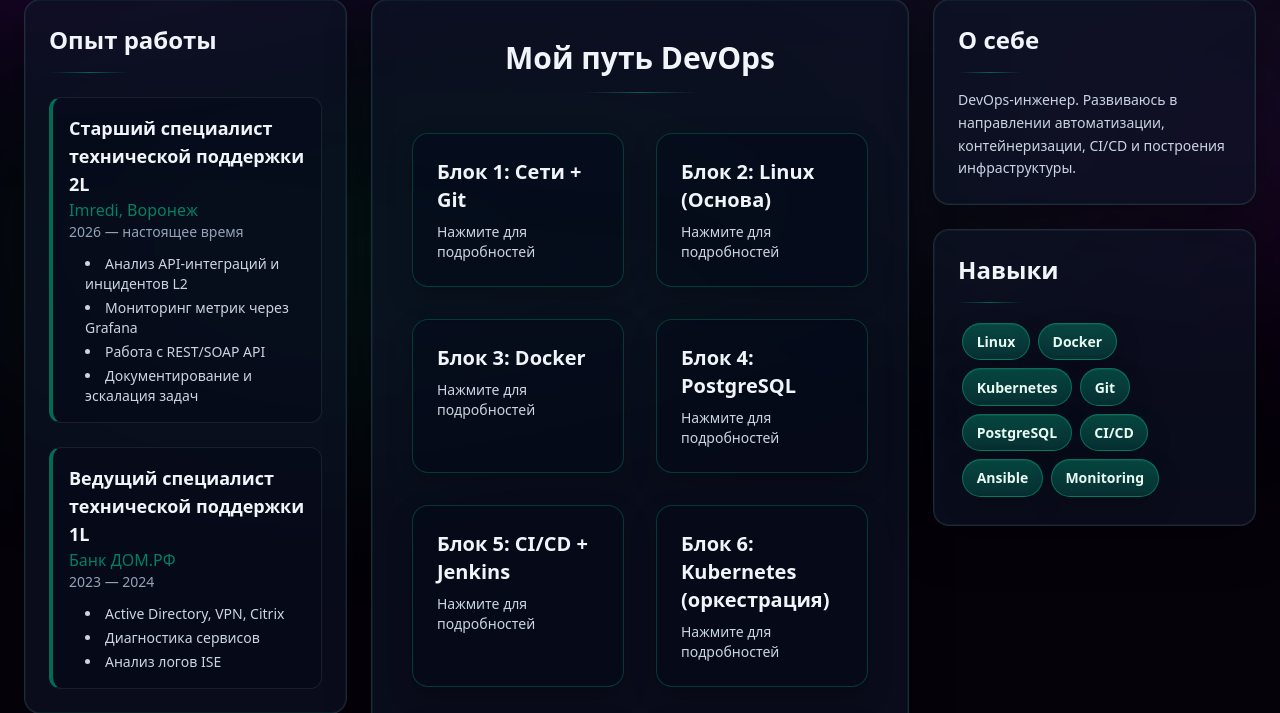
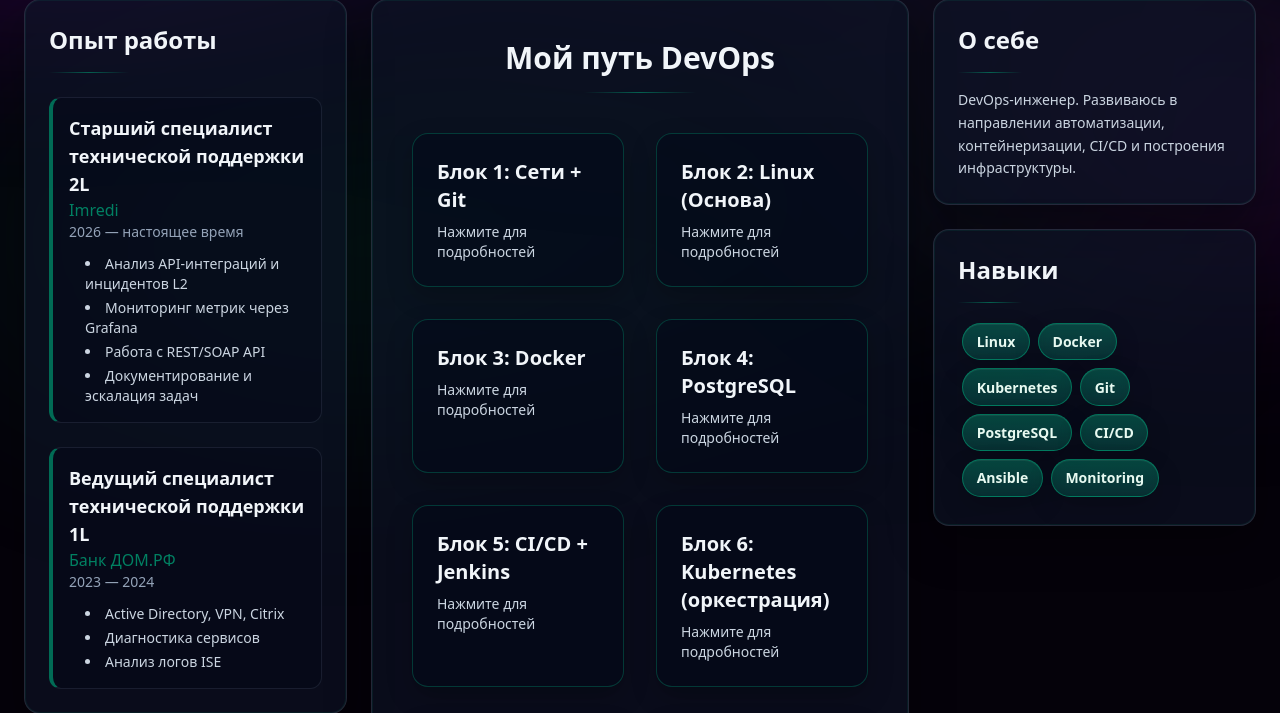
Before and after one commit to nfomenko1/devops-cv-site, a Flask app: page / in a window 1280 px wide. Shown: the part 435-1148 px from the top of the page. Run offline with Flask 3, Linux system fonts and the light colour scheme; some libraries are stand-ins or nearby versions.

Commit message:
NewWeb-Monitoring

```diff
--- a/templates/index.html
+++ b/templates/index.html
@@ -80,7 +80,7 @@
                style="border-left-color: rgba(0,162,119,0.65);">
             <h3 class="text-lg font-semibold text-slate-100">Старший специалист технической поддержки 2L</h3>
             <p class="text-slate-300 font-medium">
-              <span class="company-emerald">Imredi, Воронеж</span>
+              <span class="company-emerald">Imredi</span>
             </p>
             <p class="text-sm text-slate-400">2026 — настоящее время</p>
             <ul class="list-disc list-inside text-slate-300 text-sm ml-4 mt-3 space-y-1">
```
